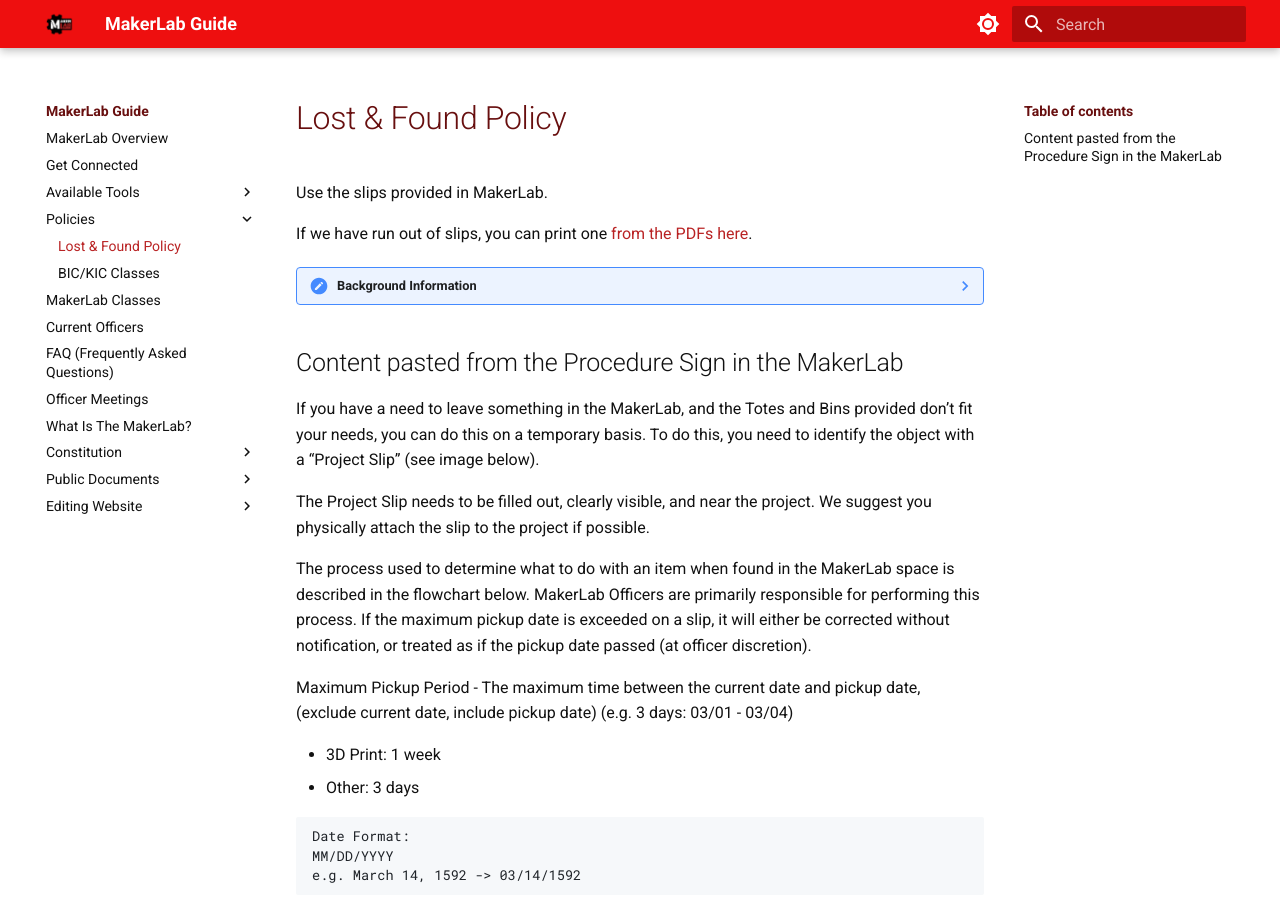
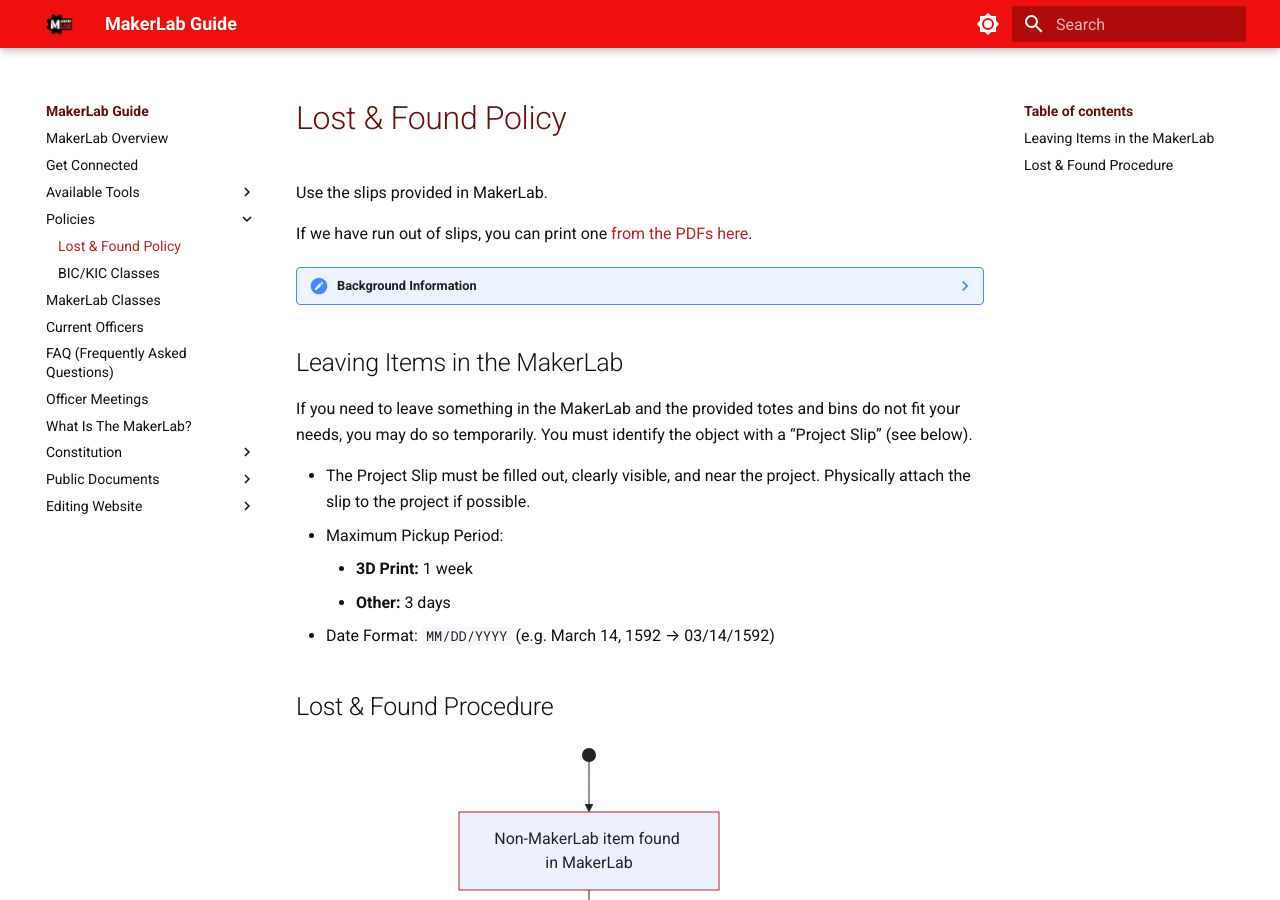
Before and after one commit to Rose-MakerLab/website, an MkDocs documentation site: the page built from docs/Policies/lost_and_found.md, in a window 1280 px wide and 900 px high. Built offline with MkDocs 1.6.1 and Material for MkDocs 9.7.7, drawn with Linux system fonts in a browser that asks for light colours; some of the changed text lies outside the part shown.

Commit message:
figured out flowcharts

````diff
--- a/docs/Policies/lost_and_found.md
+++ b/docs/Policies/lost_and_found.md
@@ -7,30 +7,29 @@
 ??? note "Background Information"
     **Authority:** MakerLab Officers
 
-## Content pasted from the Procedure Sign in the MakerLab
-If you have a need to leave something in the MakerLab, and the Totes and Bins provided don’t fit your needs, you can do this on a temporary basis. To do this, you need to identify the object with a “Project Slip”  (see image below).
+## Leaving Items in the MakerLab
+If you need to leave something in the MakerLab and the provided totes and bins do not fit your needs, you may do so temporarily. You must identify the object with a “Project Slip” (see below).
 
-The Project Slip needs to be filled out, clearly visible, and near the project. We suggest you physically attach the slip to the project if possible.
+- The Project Slip must be filled out, clearly visible, and near the project. Physically attach the slip to the project if possible.
+- Maximum Pickup Period:
+    - **3D Print:** 1 week
+    - **Other:** 3 days
+- Date Format: `MM/DD/YYYY` (e.g. March 14, 1592 → 03/14/1592)
 
-The process used to determine what to do with an item when found in the MakerLab space is described in the flowchart below. MakerLab Officers are primarily responsible for performing this process. If the maximum pickup date is exceeded on a slip, it will either be corrected without notification, or treated as if the pickup date passed (at officer discretion).
+## Lost & Found Procedure
 
-Maximum Pickup Period - The maximum time between the current date and pickup date, (exclude current date, include pickup date)
-(e.g. 3 days:   03/01 - 03/04)
-
-- 3D Print: 1 week
-- Other: 3 days
-
+``` mermaid
+graph TD
+    start0@{ shape: sm-circ, label: "Small start" } --> B;
+    B[Non-MakerLab item found in MakerLab] --> C{{Is a project slip nearby?}};
+    C ---->|No| D[Post a photo in #lost-and-found and put it in the lost and found bin under the BN-20 near the gray cabinet. It can remain there for TWO WEEKS];
+    C ---->|Yes| E{{Does the label have contact info, a placed data, and a pickup date?}};
+    E ---->|No| F["Notify the person on the label (if possible)"];
+    F --> D;
+    E ---->|Yes| G{{Has the date on the label passed?}};
+    G ---->|No| H[Leave it be/set aside. Let person know if we moved project totes.];
+    H --> stop0@{ shape: framed-circle, label: "Stop" };
+    G ---->|Yes| F;
+    D --> I["If two weeks pass and it remains unclaimed, it will be handed over to APO Lost and Found, Pubsafe, or if it is a small project (like abandoned prints or other craft-like items) then it will be thrown away"];
+    I --> stop1@{ shape: framed-circle, label: "Stop" };
 ```
-Date Format:
-MM/DD/YYYY
-e.g. March 14, 1592 -> 03/14/1592
-```
-
-
-![](../assets/images/MakerLab_lost_and_found_flowchart.png)
-
-
-
-!!! bug "TODO - Fill Out Page"
-    - Add the diagram to this page using mermaid
-    - Port the procedure from the sign in MakerLab
--- a/mkdocs.yml
+++ b/mkdocs.yml
@@ -52,7 +52,10 @@
     - Editing This Website/Who Can Edit.md
     - Editing This Website/Instructions.md
 
-
+plugins:
+  - search
+  - mermaid2:
+      version: 10.0.2
 
 
 extra_css:
@@ -89,6 +92,13 @@
   - toc:
       permalink: true
 
+  - pymdownx.superfences:
+      # This uses the plugin to interpret mermaid blocks because we are not insiders for the built-in implementation.
+      custom_fences:
+        - name: mermaid
+          class: mermaid
+          format: !!python/name:mermaid2.fence_mermaid_custom
+
   # Python Markdown Extensions
   - pymdownx.arithmatex:
       generic: true
@@ -104,7 +114,7 @@
   - pymdownx.keys
   - pymdownx.mark
   - pymdownx.smartsymbols
-  - pymdownx.superfences
+
   - pymdownx.tabbed:
       alternate_style: true
   - pymdownx.tasklist:
````
Also changed, not shown: 1 other file.
